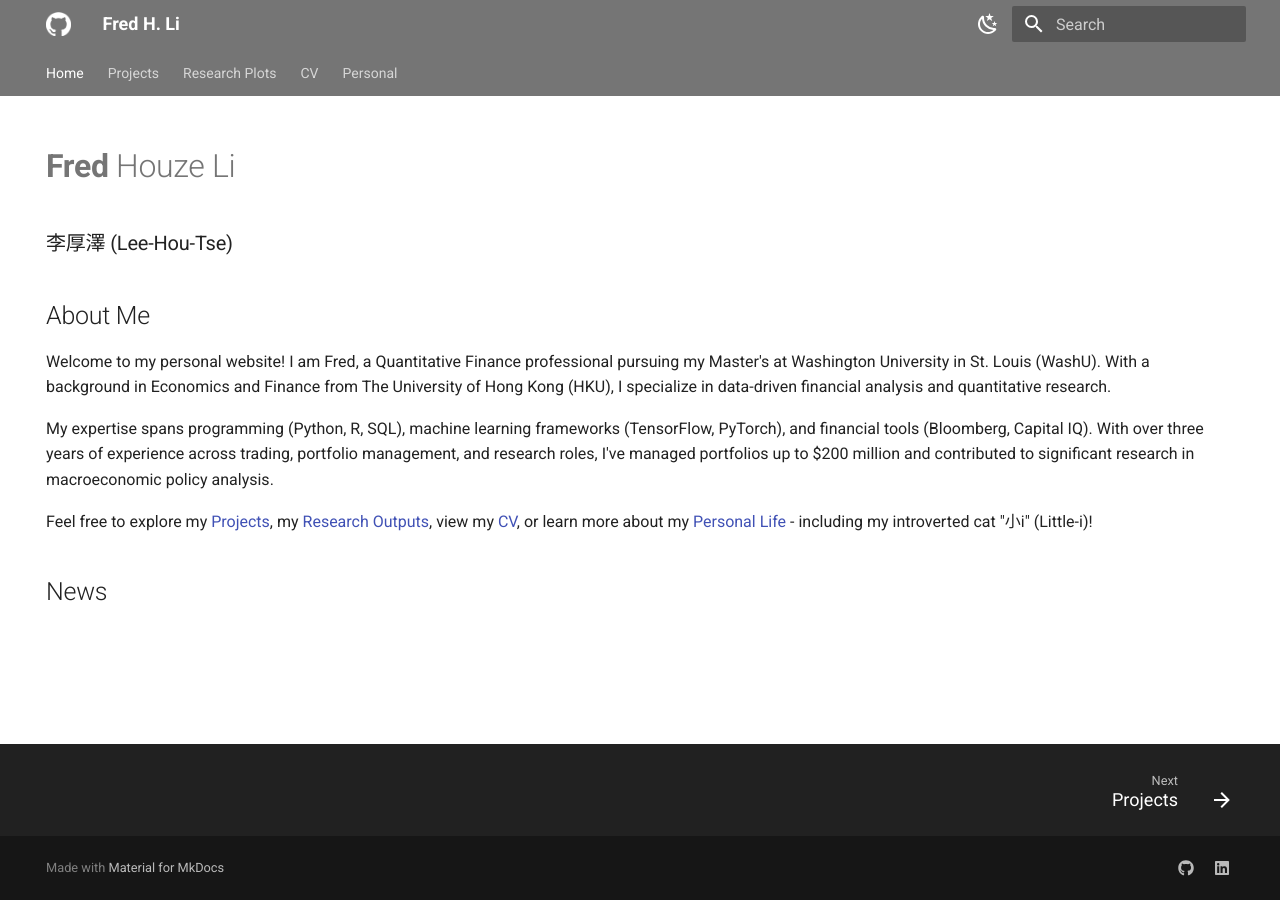
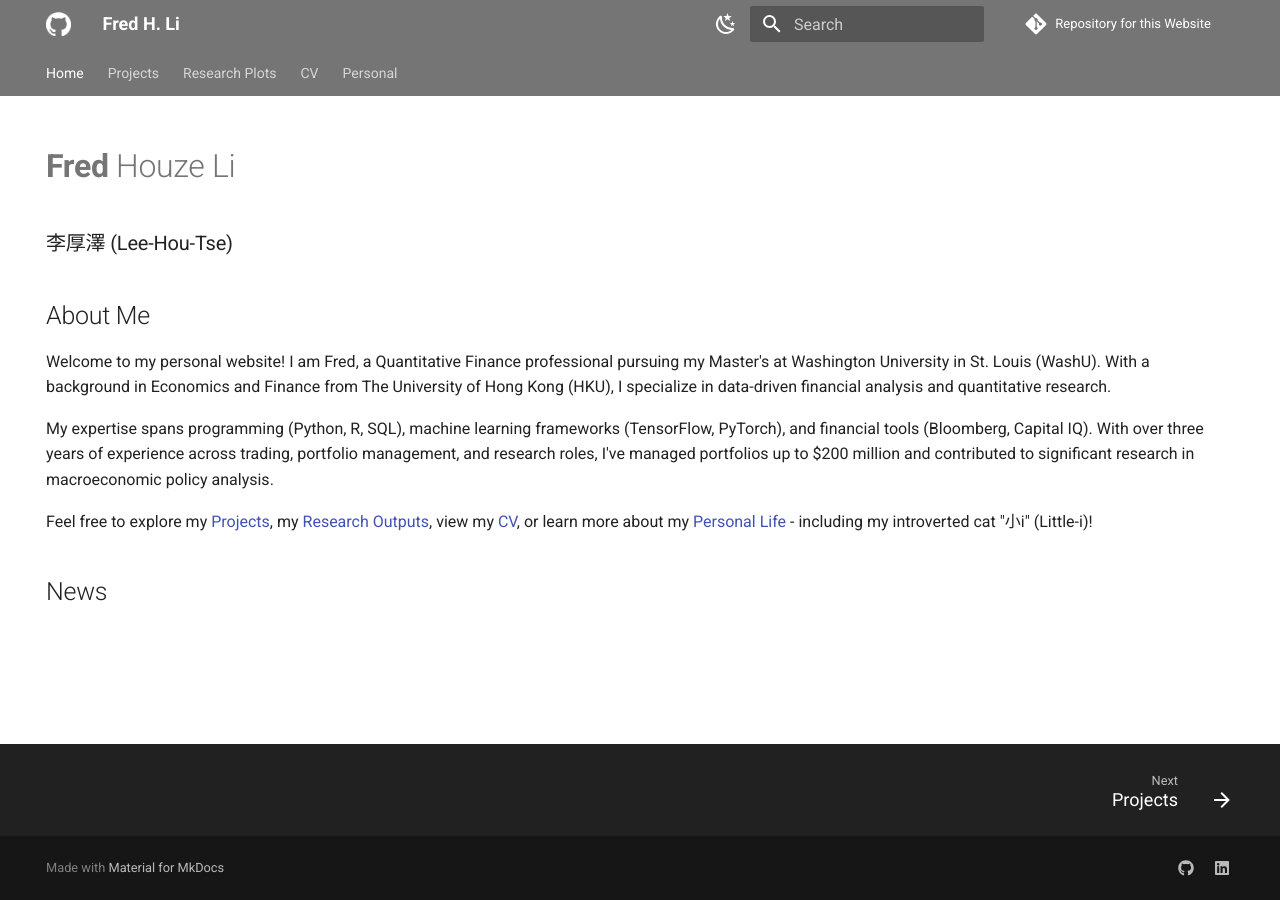
Before and after one commit to fredhli/fredhli.github.io, an MkDocs documentation site: the page built from docs/index.md, in a window 1280 px wide. Built offline with MkDocs 1.6.1 and Material for MkDocs 9.7.7, drawn with Linux system fonts in a browser that asks for light colours; comment, search, counter and statistics services are not loaded.

Commit message:
Add repository URL and name to mkdocs configuration

```diff
--- a/mkdocs.yml
+++ b/mkdocs.yml
@@ -1,5 +1,7 @@
 site_name: "Fred H. Li"
 site_url: "https://fredhli.github.io"
+repo_url: https://github.com/fredhli/fredhli.github.io
+repo_name: Repository for this Website
 # site_url: 127.0.0.1:8000
 theme:
   name: "material"
@@ -64,5 +66,8 @@ extra:
     - icon: fontawesome/brands/linkedin
       link: https://www.linkedin.com/in/fredhli/
       name: LinkedIn
+
+
+
 # extra_css:
 #   - assets/extra.css
```
